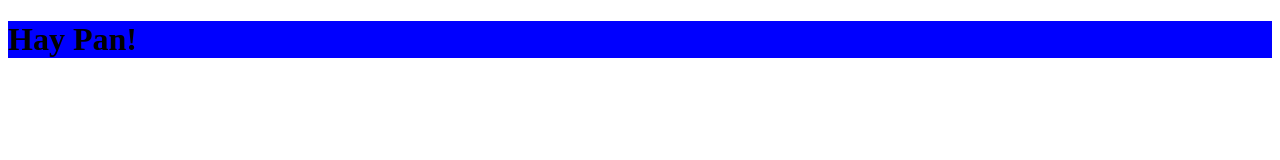
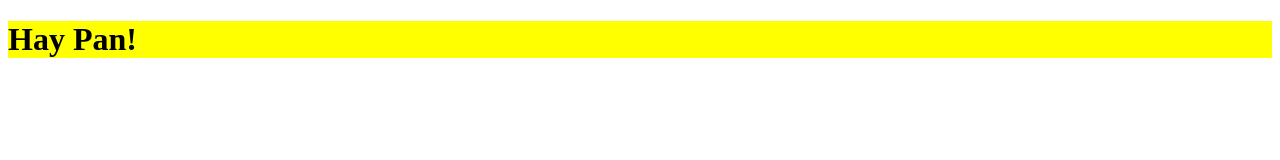
Before and after one commit to gonzalezvictorjuan/Test, a plain HTML site: page index.html in a window 1280 px wide. Drawn offline with Linux system fonts and the light colour scheme.

Commit message:
tarea 003

```diff
--- a/index.css
+++ b/index.css
@@ -1,3 +1,4 @@
 h1 {
-  background-color: blue;
+  background-color: yellow;
+  font-weight: 600;
 }
```
